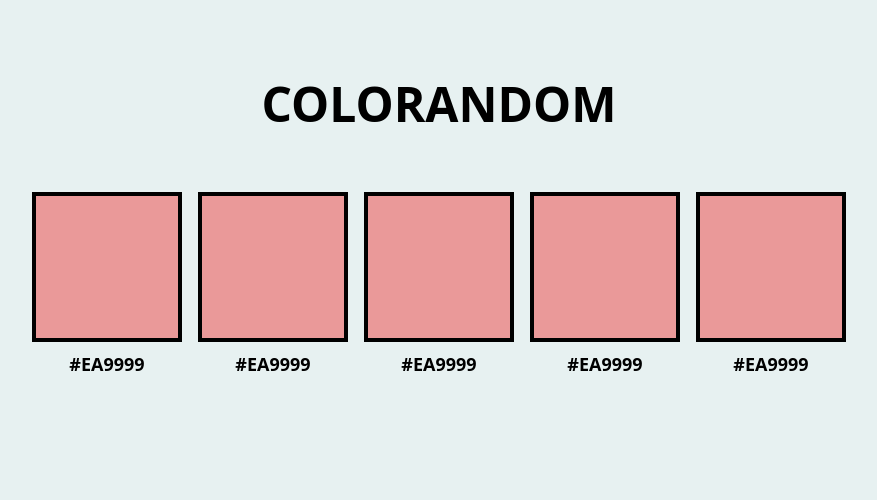
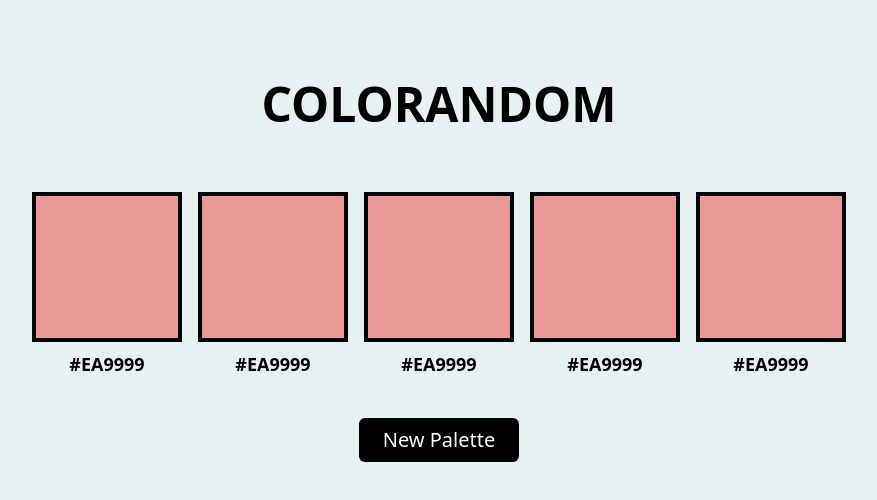
Before and after one commit to Jesusborjas006/coloRandom, a React (Vite) app: page / in a window 1280 px wide. Shown: the top 500 px of the page, without its empty margins (201-1078 px from the left). Built offline with nearby package versions, Linux system fonts and the light colour scheme.

Commit message:
Add button component to page

```diff
--- a/src/App.tsx
+++ b/src/App.tsx
@@ -1,3 +1,4 @@
+import Button from "./components/Button";
 import CardColors from "./components/CardColors";
 import Title from "./components/Title";
 
@@ -6,6 +7,7 @@ function App() {
     <main className="text-center">
       <Title />
       <CardColors />
+      <Button />
     </main>
   );
 }
--- /dev/null
+++ b/src/components/Button.tsx
@@ -0,0 +1,9 @@
+const Button = () => {
+  return (
+    <button className="bg-black text-white px-6 py-2 rounded-md text-xl mt-10">
+      New Palette
+    </button>
+  );
+};
+
+export default Button;
```
